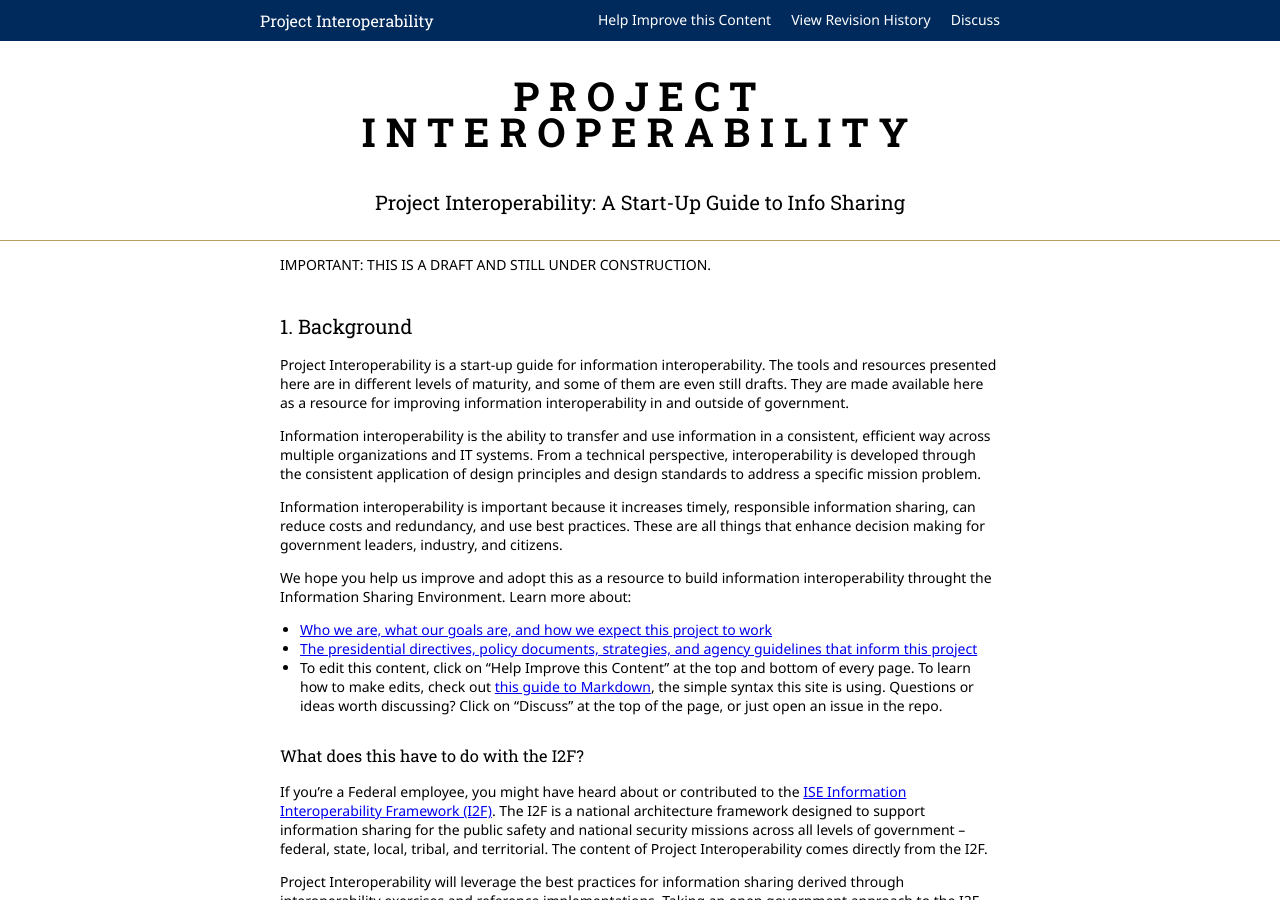
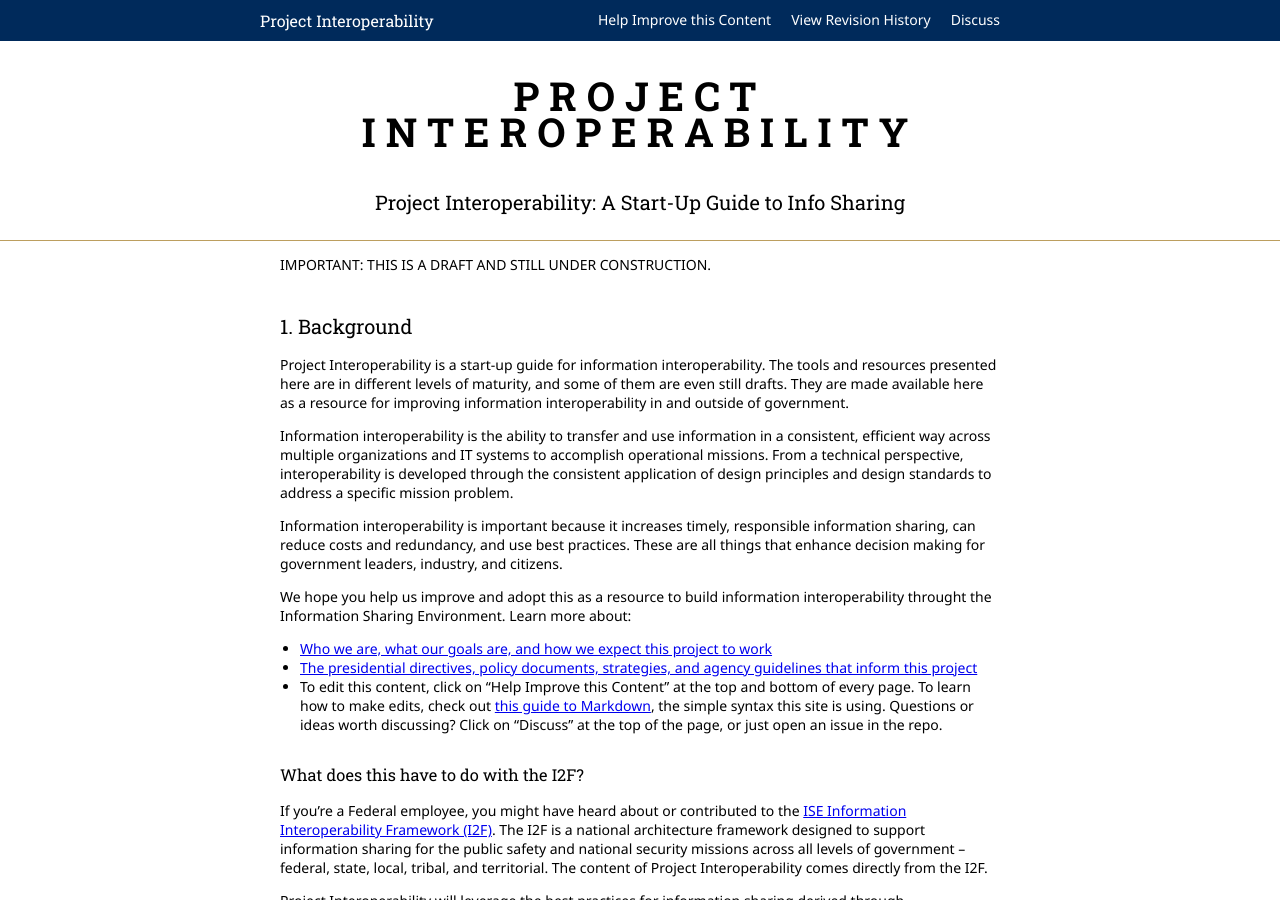
Before and after one commit to Project-Interoperability/project-interoperability.github.io, a Jekyll site: the page built from index.md, in a window 1280 px wide and 900 px high. Built offline with Jekyll 4.4.1, drawn with Linux system fonts in a browser that asks for light colours; nearby versions of some CDN libraries.

Commit message:
Update index.md

```diff
--- a/index.md
+++ b/index.md
@@ -12,7 +12,7 @@ IMPORTANT: THIS IS A DRAFT AND STILL UNDER CONSTRUCTION.
 
 Project Interoperability is a start-up guide for information interoperability.  The tools and resources presented here are in different levels of maturity, and some of them are even still drafts. They are made available here as a resource for improving information interoperability in and outside of government.
 
-Information interoperability is the ability to transfer and use information in a consistent, efficient way across multiple organizations and IT systems.  From a technical perspective, interoperability is developed through the consistent application of design principles and design standards to address a specific mission problem.
+Information interoperability is the ability to transfer and use information in a consistent, efficient way across multiple organizations and IT systems to accomplish operational missions.  From a technical perspective, interoperability is developed through the consistent application of design principles and design standards to address a specific mission problem.
 
 Information interoperability is important because it increases timely, responsible information sharing, can reduce costs and redundancy, and use best practices. These are all things that enhance decision making for government leaders, industry, and citizens.
 
```
